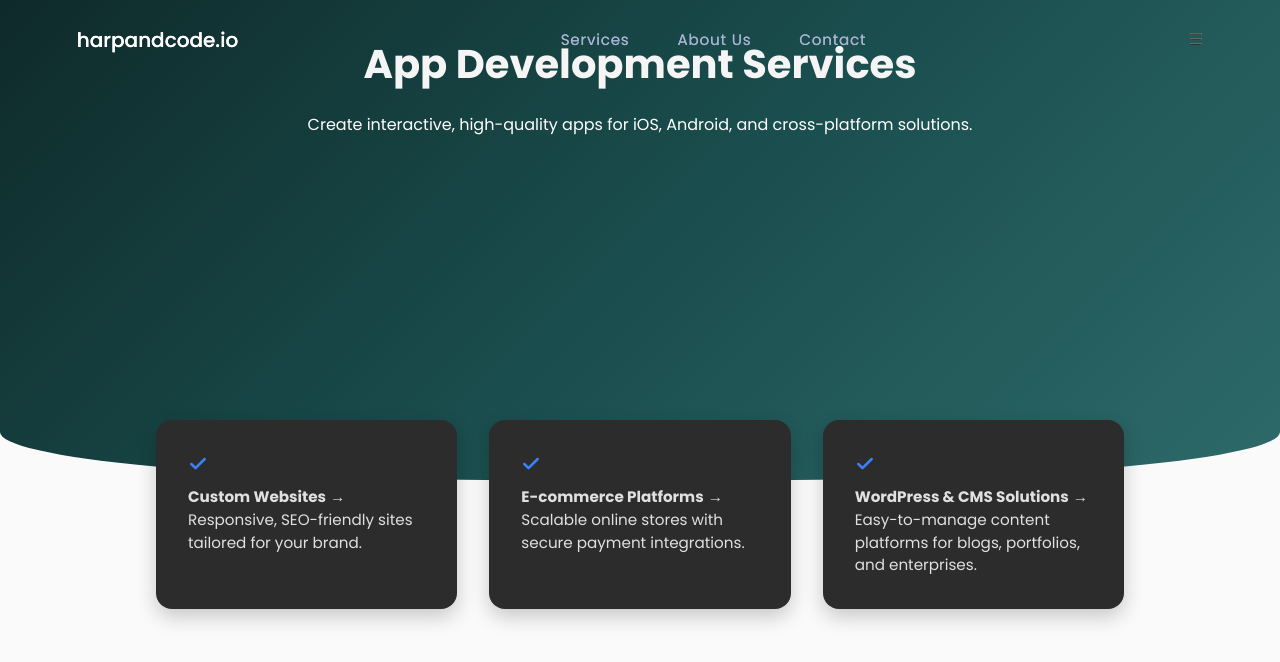
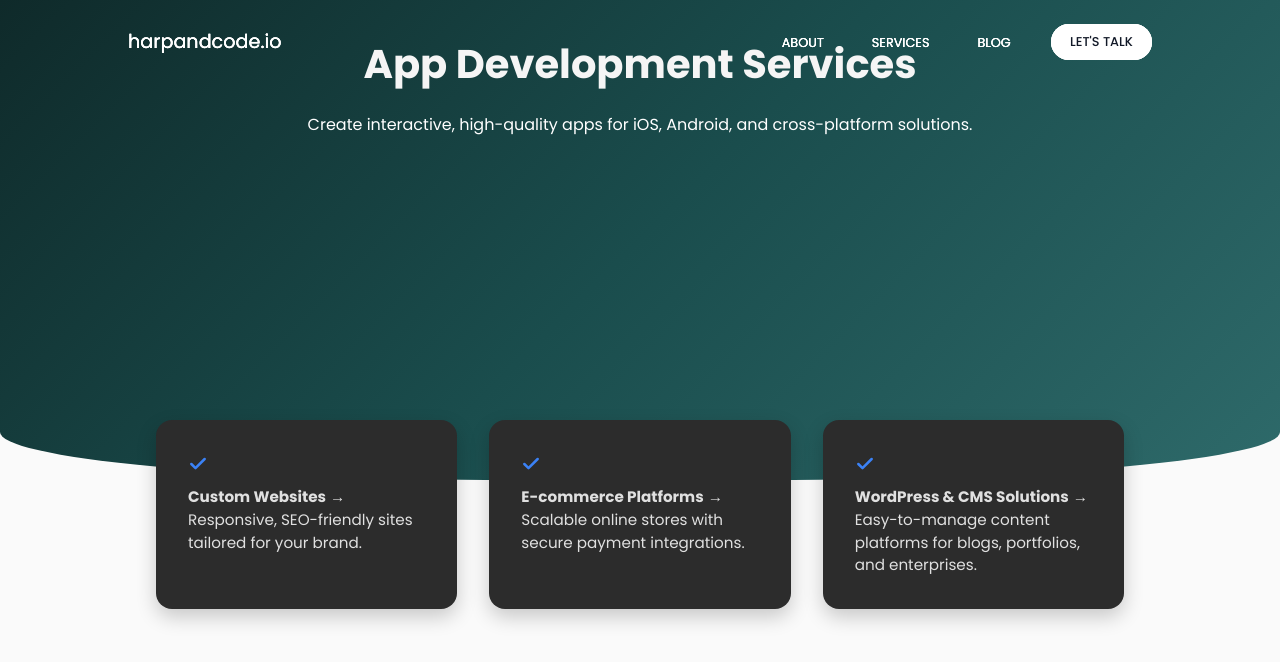
Before and after one commit to dlata29/HarpUAT, a React (Vite) app: page /products/app-development in a window 1280 px wide. Shown: the top 662 px of the page. Built offline with nearby package versions, Linux system fonts and the light colour scheme.

Commit message:
fixed heronavbar

```diff
--- a/src/App.jsx
+++ b/src/App.jsx
@@ -25,6 +25,7 @@ export default function App() {
     <Router>
       {/* Navbar & Modal are outside Routes so they show on every page */}
       <Navbar isVisible={isNavbarVisible} />
+      <Navbar onOpenModal={openModal} />
       <CallbackFormModal isOpen={isModalOpen} onClose={closeModal} />
 
       <Routes>
--- a/src/CSS/Hero.css
+++ b/src/CSS/Hero.css
@@ -19,12 +19,12 @@
   flex: 0 1 600px;
 }
 .hero-headline {
-  font-size: 3rem;
+  font-size: 2.75rem;
   font-weight: 600;
   line-height: 1.2;
   margin-bottom: 2.5rem;
   letter-spacing: -0.02em;
-  color: white; /* Default color */
+  color: #ffffff; /* Default color */
   text-shadow: 0 2px 8px rgba(0, 0, 0, 0.5);
 }
 
@@ -47,7 +47,7 @@
   font-weight: 500;
   cursor: pointer;
   transition: all 0.2s ease;
-  border: 1px solid transparent;
+  border: 2px solid transparent;
   white-space: nowrap;
 }
 
@@ -55,12 +55,13 @@
   background-color: transparent;
   color: #ffffff;
   border-color: #ffffff;
+  padding: 0.95rem 2.2rem; /* Increased padding by ~25% */
+  font-size: 0.9rem; /* Increased font size by ~25% */
 }
 
 .cta-button.secondary:hover {
-  background-color: rgba(255, 255, 255, 0.1);
-  color: #ffffff;
-  border-color: #ffffff;
+  background-color: #ffffff; /* Solid white background on hover */
+  color: #111827; /* Dark text color for contrast */
 }
 
 .cta-icon {
@@ -75,11 +76,12 @@
 .hero-visual-container {
   position: relative;
   flex-shrink: 0;
-  width: 420px;
+  width: 360px;
   aspect-ratio: 9 / 16;
   border-radius: 1.5rem;
   overflow: hidden;
   cursor: pointer;
+  transform: translateY(-10px); /* Add this line */
 }
 
 .hero-image,
--- a/src/CSS/Navbar.css
+++ b/src/CSS/Navbar.css
@@ -6,14 +6,14 @@
   width: 100%;
   z-index: 50;
   background: transparent;
-  padding: 1.5rem 6%;
+  padding: 1.5rem 10%; /* Use 10% left padding to align with hero text */
   transition: background 0.3s ease, box-shadow 0.3s ease, padding 0.3s ease;
 }
 
 .navbar-wrapper.scrolled {
   background: rgba(10, 25, 47, 0.85);
   backdrop-filter: blur(10px);
-  padding: 1rem 6%;
+  padding: 1rem 10%;
   border-bottom: 1px solid rgba(255, 255, 255, 0.1);
 }
 
@@ -21,84 +21,103 @@
   display: flex;
   align-items: center;
   justify-content: space-between;
-  max-width: 1400px;
-  margin: 0 auto;
+  width: 100%;
 }
 
 .logo {
-  font-size: 1.25rem;
-  font-weight: 500;
+  font-size: 1.2rem;
+  font-weight: 00;
   color: white;
+  text-decoration: none;
   transition: color 0.3s ease;
 }
 
-.navbar-wrapper.scrolled .logo {
-  color: #fff;
+.navbar-right {
+  display: flex;
+  align-items: center;
+  gap: 2.5rem; /* Space between Blog link and button */
 }
 
 .nav-links {
   display: flex;
   list-style: none;
-  gap: 3rem;
+  padding: 0;
+  margin: 0;
+  gap: 3rem; /* This adds space between ABOUT, SERVICES, and BLOG */
 }
 
 .nav-links a {
-  color: #a8b2d1;
+  color: #ffffff; /* Default color is now white */
   text-decoration: none;
   font-weight: 400;
   transition: color 0.3s ease;
-  font-size: 0.95rem;
-  letter-spacing: 0.05em;
+  font-size: 0.8rem;
 }
 
 .nav-links a:hover,
 .nav-links a.active {
-  color: #fff;
+  color: #96ffe9; /* Hover color is now the highlight color */
 }
 
-.navbar-wrapper.scrolled .nav-links a {
-  color: #a8b2d1;
+.lets-talk-button {
+  background-color: #ffffff;
+  color: #111827;
+  border: none;
+  padding: 0.5rem 1.2rem;
+  border-radius: 9999px; /* Pill shape */
+  font-weight: 500;
+  font-size: 0.8rem;
+  cursor: pointer;
+  transition: background-color 0.2s ease, transform 0.2s ease;
+  white-space: nowrap;
+  text-decoration: none; /* Add this line to remove the underline */
 }
 
-.navbar-wrapper.scrolled .nav-links a:hover {
-  color: #fff;
+.lets-talk-button:hover {
+  background-color: #e5e7eb;
+  transform: scale(1.05);
 }
 
-/* Hide unused button styles */
-.navbar-right,
-.btn-primary,
-.btn-secondary {
-  display: none;
+.hamburger {
+  display: none; /* Hidden on desktop */
+  cursor: pointer;
+  font-size: 1.75rem;
+  color: white;
+  z-index: 100;
 }
 
-/* ==================== Tablet & Mobile Hamburger Menu ==================== */
-@media (max-width: 1024px) {
-  .nav-links {
-    display: none;
-    flex-direction: column;
-    width: 100%;
-    gap: 1.5rem;
-    background: rgba(10, 25, 47, 0.95);
-    position: absolute;
-    top: 100%;
-    left: 0;
-    padding: 1.5rem 2rem;
-    box-shadow: 0 4px 8px rgba(0, 0, 0, 0.2);
-    border-top: 1px solid rgba(255, 255, 255, 0.1);
+/* ==================== Tablet & Mobile Styles ==================== */
+@media (max-width: 768px) {
+  .hamburger {
+    display: block;
   }
 
-  .nav-links.show {
-    display: flex;
+  .navbar-right {
+    position: fixed;
+    top: 0;
+    right: 0;
+    width: min(75vw, 400px); /* Mobile menu width */
+    height: 100vh;
+    background: #0a192f; /* Dark background for the menu */
+    flex-direction: column;
+    justify-content: center;
+    align-items: center;
+    gap: 3rem;
+    transform: translateX(100%);
+    transition: transform 0.3s ease-in-out;
   }
 
-  .hamburger {
-    display: block;
-    cursor: pointer;
-    font-size: 1.75rem;
-    color: white;
+  .navbar-right.show {
+    transform: translateX(0);
   }
 
-  .navbar-wrapper.scrolled .hamburger {
-    color: #fff;
+  .nav-links {
+    flex-direction: column;
+    gap: 2rem;
+    text-align: center;
+  }
+
+  .nav-links a {
+    font-size: 1.2rem;
   }
 }
--- a/src/components/BlogSection.jsx
+++ b/src/components/BlogSection.jsx
@@ -20,9 +20,7 @@ const BlogSection = () => {
         const data = await response.json();
         setPosts(data);
       } catch (err) {
-        setError(
-          "Failed to fetch posts. Make sure your WordPress URL is correct and the REST API is accessible."
-        );
+        setError("Failed to fetch posts. Make sure your WordPress URL is correct and the REST API is accessible.");
         console.error("Error fetching posts:", err);
       } finally {
         setLoading(false);
@@ -55,7 +53,7 @@ const BlogSection = () => {
   }
 
   return (
-    <section className="blog-section">
+    <section id="blog" className="blog-section">
       <div className="blog-container">
         <div className="blog-header">
           <p className="blog-subtitle">Blogs</p>
@@ -65,9 +63,7 @@ const BlogSection = () => {
         <div className="blog-grid">
           {posts.map((post, index) => {
             // Safely get the featured image URL from the embedded data
-            const imageUrl =
-              post._embedded?.["wp:featuredmedia"]?.[0]?.source_url ||
-              "https://placehold.co/600x400/a3b18a/ffffff?text=Blog+Post";
+            const imageUrl = post._embedded?.["wp:featuredmedia"]?.[0]?.source_url || "https://placehold.co/600x400/a3b18a/ffffff?text=Blog+Post";
             // Get author name
             const authorName = post._embedded?.author?.[0]?.name || "Anonymous";
 
@@ -78,21 +74,14 @@ const BlogSection = () => {
                   <p className="blog-card-meta">
                     {formatDate(post.date)} • {authorName}
                   </p>
-                  <h3
-                    className="blog-card-title"
-                    dangerouslySetInnerHTML={{ __html: post.title.rendered }}
-                  />
+                  <h3 className="blog-card-title" dangerouslySetInnerHTML={{ __html: post.title.rendered }} />
                   <div
                     className="blog-card-excerpt"
                     // Note: Using dangerouslySetInnerHTML is safe here because the content
                     // is coming from your own trusted WordPress CMS.
                     dangerouslySetInnerHTML={{ __html: post.excerpt.rendered }}
                   />
-                  <a
-                    href={post.link}
-                    target="_blank"
-                    rel="noopener noreferrer"
-                    className="blog-card-readmore">
+                  <a href={post.link} target="_blank" rel="noopener noreferrer" className="blog-card-readmore">
                     Read more &rarr;
                   </a>
                 </div>
--- a/src/components/Navbar.jsx
+++ b/src/components/Navbar.jsx
@@ -1,9 +1,12 @@
 import React, { useState, useEffect } from "react";
+import { useLocation, useNavigate } from "react-router-dom";
 import "../CSS/Navbar.css";
 
 export default function Navbar() {
   const [scrolled, setScrolled] = useState(false);
   const [menuOpen, setMenuOpen] = useState(false);
+  const location = useLocation();
+  const navigate = useNavigate();
 
   useEffect(() => {
     const handleScroll = () => {
@@ -13,50 +16,70 @@ export default function Navbar() {
     return () => window.removeEventListener("scroll", handleScroll);
   }, []);
 
+  const toggleMenu = () => setMenuOpen(!menuOpen);
+  const closeMenu = () => setMenuOpen(false);
+
   const handleLinkClick = (e, targetId) => {
     e.preventDefault();
+    closeMenu();
+
+    // If we're not on the homepage, navigate there first.
+    if (location.pathname !== "/") {
+      navigate("/");
+      // Use a timeout to ensure the page has navigated before scrolling
+      setTimeout(() => {
         const targetElement = document.getElementById(targetId);
         if (targetElement) {
           targetElement.scrollIntoView({ behavior: "smooth" });
         }
-    setMenuOpen(false); // Close mobile menu on click
+      }, 100);
+    } else {
+      // If already on the homepage, just scroll.
+      const targetElement = document.getElementById(targetId);
+      if (targetElement) {
+        targetElement.scrollIntoView({ behavior: "smooth" });
+      }
+    }
   };
 
   return (
     <div className={`navbar-wrapper ${scrolled ? "scrolled" : ""}`}>
       <nav className="navbar">
-        <div className="navbar-left">
-          {/* <a
-            href="/"
-            onClick={(e) => {
-              e.preventDefault();
-              window.scrollTo({ top: 0, behavior: "smooth" });
-            }}
-          ></a> */}
-          <div className="logo">harpandcode.io</div>
+        <a href="/" className="logo">
+          harpandcode.io
+        </a>
+
+        <div className="hamburger" onClick={toggleMenu}>
+          ☰
         </div>
 
-        <ul className={`nav-links ${menuOpen ? "show" : ""}`}>
+        <div className={`navbar-right ${menuOpen ? "show" : ""}`}>
+          <ul className="nav-links">
             <li>
-            <a href="#products" onClick={(e) => handleLinkClick(e, "products")}>
-              Services
+              <a href="#about" onClick={(e) => handleLinkClick(e, "about")}>
+                ABOUT
               </a>
             </li>
             <li>
-            <a href="#about" onClick={(e) => handleLinkClick(e, "about")}>
-              About Us
+              <a href="#products" onClick={(e) => handleLinkClick(e, "products")}>
+                SERVICES
               </a>
             </li>
             <li>
-            <a href="#contact" onClick={(e) => handleLinkClick(e, "contact")}>
-              Contact
+              <a href="#blog" onClick={(e) => handleLinkClick(e, "blog")}>
+                BLOG
               </a>
             </li>
           </ul>
-
-        {/* Hamburger for mobile/tablet */}
-        <div className="hamburger" onClick={() => setMenuOpen(!menuOpen)}>
-          ☰
+          <a
+            href="https://calendly.com/your-link" // <-- REPLACE WITH YOUR CALENDLY LINK
+            target="_blank"
+            rel="noopener noreferrer"
+            className="lets-talk-button"
+            onClick={closeMenu}
+          >
+            LET'S TALK
+          </a>
         </div>
       </nav>
     </div>
```
Lines whose indentation alone changed are shown as unchanged.
